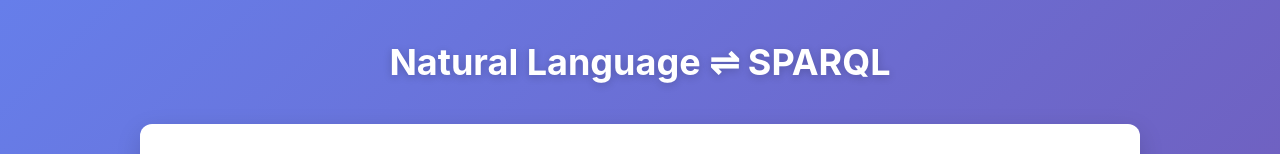
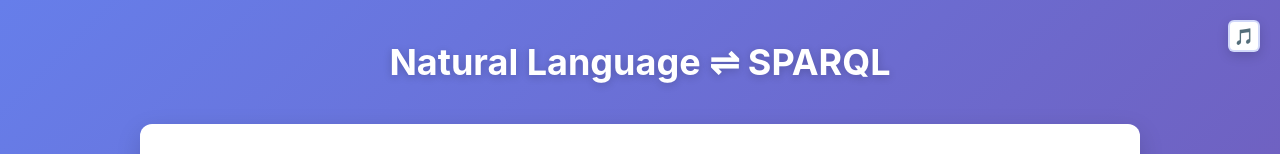
Before and after one commit to aoxomox0a/coursework, a Next.js app in the folder ui/: page / in a window 1280 px wide. Shown: the top 154 px of the page. Built offline with nearby package versions, Linux system fonts and the light colour scheme.

Commit message:
add music button

```diff
--- a/ui/components/QueryTranslator.jsx
+++ b/ui/components/QueryTranslator.jsx
@@ -12,6 +12,24 @@ const PREDEFINED_QUERIES = [
     value: 'https://query.wikidata.org/sparql'
   }
 ];
+
+// Multiple ambient music URLs (free ambient/elevator music)
+const AMBIENT_MUSIC_URLS = [
+  'https://www.soundhelix.com/examples/mp3/SoundHelix-Song-1.mp3',
+  'https://www.soundhelix.com/examples/mp3/SoundHelix-Song-2.mp3',
+  'https://www.soundhelix.com/examples/mp3/SoundHelix-Song-3.mp3',
+  'https://www.soundhelix.com/examples/mp3/SoundHelix-Song-4.mp3',
+  'https://www.soundhelix.com/examples/mp3/SoundHelix-Song-5.mp3',
+  'https://www.soundhelix.com/examples/mp3/SoundHelix-Song-6.mp3',
+  'https://www.soundhelix.com/examples/mp3/SoundHelix-Song-7.mp3',
+  'https://www.soundhelix.com/examples/mp3/SoundHelix-Song-8.mp3',
+  'https://www.soundhelix.com/examples/mp3/SoundHelix-Song-9.mp3',
+  'https://www.soundhelix.com/examples/mp3/SoundHelix-Song-10.mp3',
+];
+
+const getRandomMusicUrl = () => {
+  return AMBIENT_MUSIC_URLS[Math.floor(Math.random() * AMBIENT_MUSIC_URLS.length)];
+};
 
 export default function QueryTranslator() {
   const [endpoint, setEndpoint] = useState('http://dbpedia.org/sparql');
@@ -31,7 +49,20 @@ export default function QueryTranslator() {
   const [isExplaining, setIsExplaining] = useState(false);
   const [explanationError, setExplanationError] = useState('');
 
+  const [isPlayingMusic, setIsPlayingMusic] = useState(false);
+
   const dropdownRef = useRef(null);
+  const audioRef = useRef(null);
+
+  // Initialize audio element
+  useEffect(() => {
+    if (!audioRef.current) {
+      const audio = new Audio(getRandomMusicUrl());
+      audio.loop = true;
+      audio.volume = 0.3; // Set volume to 30%
+      audioRef.current = audio;
+    }
+  }, []);
 
   // Close dropdown when clicking outside
   useEffect(() => {
@@ -44,6 +75,39 @@ export default function QueryTranslator() {
     document.addEventListener('mousedown', handleClickOutside);
     return () => document.removeEventListener('mousedown', handleClickOutside);
   }, []);
+
+  // Handle music toggle
+  const handleMusicToggle = async () => {
+    if (!audioRef.current) return;
+
+    try {
+      if (isPlayingMusic) {
+        audioRef.current.pause();
+        setIsPlayingMusic(false);
+        console.log('🔊 Music paused');
+      } else {
+        // Load a random track before playing
+        audioRef.current.src = getRandomMusicUrl();
+        audioRef.current.currentTime = 0;
+        await audioRef.current.play();
+        setIsPlayingMusic(true);
+        console.log('🔊 Music playing (random track selected)');
+      }
+    } catch (error) {
+      console.error('🔊 Error toggling music:', error);
+      // Silently fail - may be due to browser autoplay policies
+    }
+  };
+
+  // Cleanup: stop music when component unmounts
+  useEffect(() => {
+    return () => {
+      if (audioRef.current) {
+        audioRef.current.pause();
+      }
+    };
+  }, []);
+
 
   // Check if endpoint is indexed
   const checkIndexStatus = async (url) => {
@@ -224,6 +288,16 @@ export default function QueryTranslator() {
 
   return (
     <div className={styles.container}>
+      {/* Music Player Button */}
+      <button
+        onClick={handleMusicToggle}
+        className={`${styles.musicButton} ${isPlayingMusic ? styles.playing : ''}`}
+        title={isPlayingMusic ? 'Stop music' : 'Play ambient music'}
+        aria-label="Toggle ambient music"
+      >
+        {isPlayingMusic ? '🎵' : '🎵'}
+      </button>
+
       <h1 className={styles.title}>Natural Language ⇌ SPARQL</h1>
 
       <div className={styles.mainWrapper}>
--- a/ui/styles/QueryTranslator.module.css
+++ b/ui/styles/QueryTranslator.module.css
@@ -9,6 +9,58 @@
   font-family: -apple-system, BlinkMacSystemFont, 'Segoe UI', 'Roboto', 'Oxygen',
     'Ubuntu', 'Cantarell', 'Fira Sans', 'Droid Sans', 'Helvetica Neue',
     sans-serif;
+  position: relative;
+}
+
+/* ===== MUSIC PLAYER BUTTON ===== */
+.musicButton {
+  position: fixed;
+  top: 20px;
+  right: 20px;
+  width: 32px;
+  height: 32px;
+  border-radius: 6px;
+  background: white;
+  border: 2px solid rgba(102, 126, 234, 0.3);
+  font-size: 16px;
+  cursor: pointer;
+  display: flex;
+  align-items: center;
+  justify-content: center;
+  transition: all 0.3s ease;
+  box-shadow: 0 4px 12px rgba(0, 0, 0, 0.15);
+  z-index: 1000;
+}
+
+.musicButton:hover {
+  background: rgba(255, 255, 255, 0.95);
+  border-color: rgba(102, 126, 234, 0.6);
+  box-shadow: 0 6px 16px rgba(0, 0, 0, 0.2);
+  transform: scale(1.05);
+}
+
+.musicButton.playing {
+  background: linear-gradient(135deg, #667eea 0%, #764ba2 100%);
+  border-color: white;
+  box-shadow: 0 6px 20px rgba(102, 126, 234, 0.5);
+}
+
+.musicButton.playing:hover {
+  transform: scale(1.08);
+  box-shadow: 0 8px 24px rgba(102, 126, 234, 0.6);
+}
+
+@keyframes musicPulse {
+  0%, 100% {
+    box-shadow: 0 6px 20px rgba(102, 126, 234, 0.5);
+  }
+  50% {
+    box-shadow: 0 6px 20px rgba(102, 126, 234, 0.8);
+  }
+}
+
+.musicButton.playing {
+  animation: musicPulse 2s ease-in-out infinite;
 }
 
 .mainWrapper {
@@ -618,6 +670,14 @@
     padding: 20px 16px;
   }
 
+  .musicButton {
+    top: 16px;
+    right: 16px;
+    width: 30px;
+    height: 30px;
+    font-size: 16px;
+  }
+
   .card {
     padding: 20px;
     margin-bottom: 16px;
```
